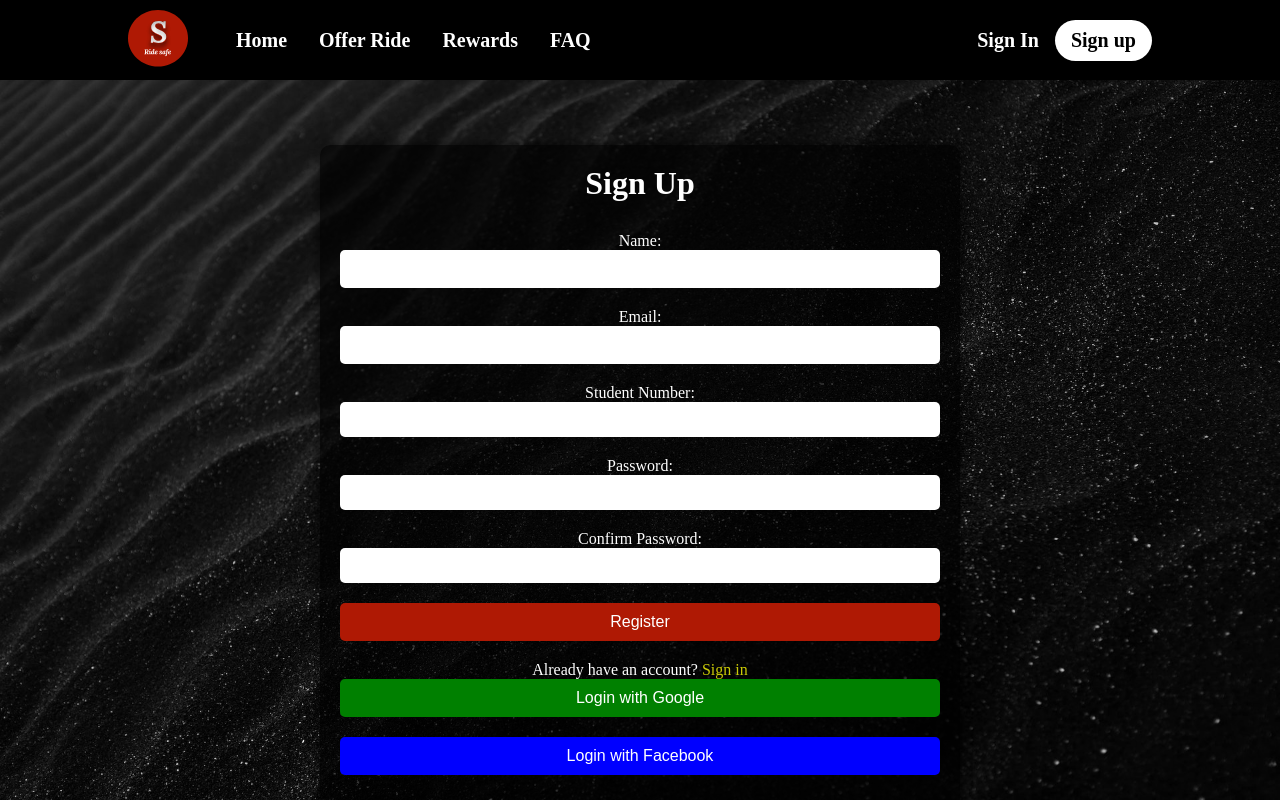
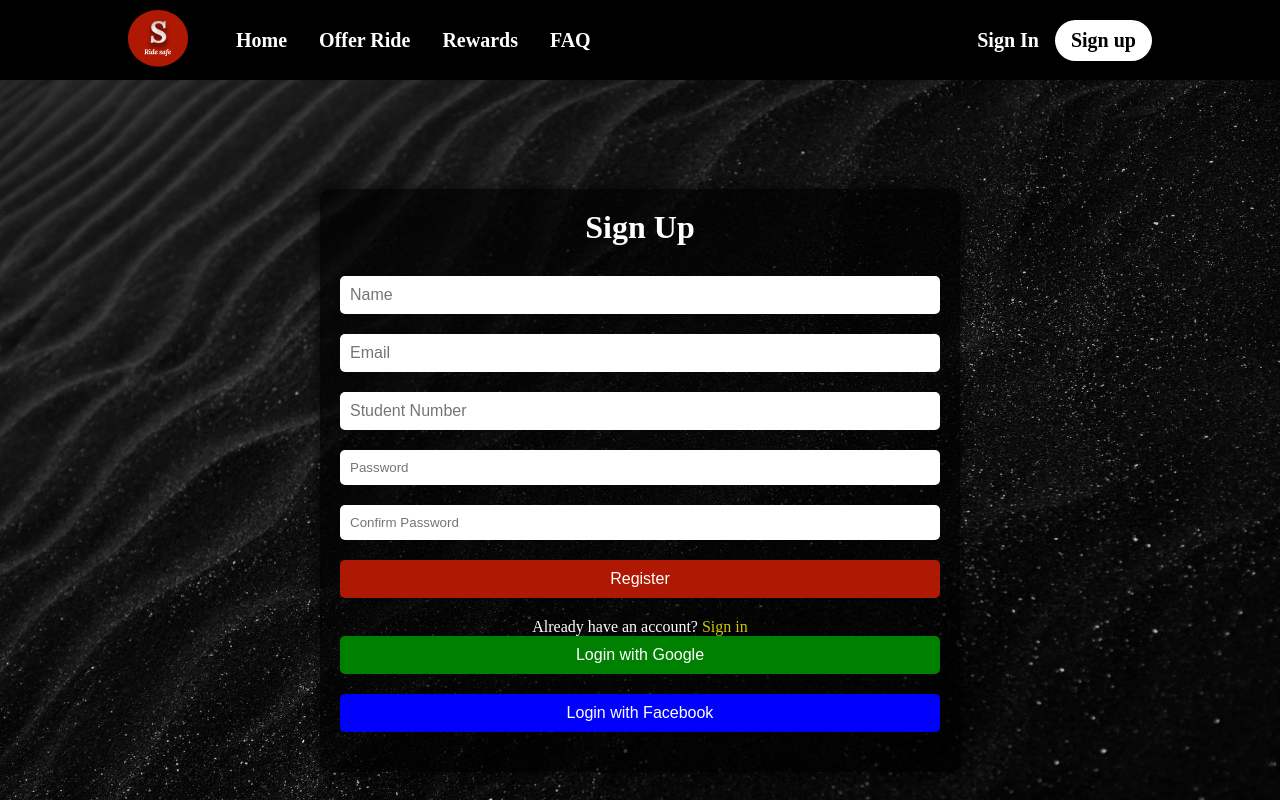
Before and after one commit to MariusBaldovin/Solent_Ride_Share, a React (Create React App) app: page /SignUp in a window 1280 px wide. Shown: the top 800 px of the page. Built offline with nearby package versions, Linux system fonts and the light colour scheme.

Commit message:
updades on error handling for input  in SignUp.js and  created  firebase.js

```diff
--- a/package.json
+++ b/package.json
@@ -6,6 +6,7 @@
     "@testing-library/jest-dom": "^5.17.0",
     "@testing-library/react": "^13.4.0",
     "@testing-library/user-event": "^13.5.0",
+    "firebase": "^10.3.1",
     "react": "^18.2.0",
     "react-dom": "^18.2.0",
     "react-icons": "^4.10.1",
--- a/src/components/signup/SignUp.css
+++ b/src/components/signup/SignUp.css
@@ -104,6 +104,22 @@ button.facebook:hover {
     color: blue;
 }
 
+.error {
+    color: #af1904;
+
+}
+
+.name-error {
+    position: relative;
+}
+
+.error {
+    position: absolute;
+    right: 10px;
+    top: 35%;
+    transform: translateY(-50%);
+}
+
 /* Add styles for tablet (e.g., iPad) */
 @media (max-width: 768px) {
     .signup-form {
--- a/src/components/signup/SignUp.js
+++ b/src/components/signup/SignUp.js
@@ -4,87 +4,200 @@ import "./SignUp.css";
 
 function SignUp() {
   const [name, setName] = useState("");
+  const [nameErrors, setNameErrors] = useState({});
   const [email, setEmail] = useState("");
+  const [emailErrors, setEmailErrors] = useState({});
   const [studentNumber, setStudentNumber] = useState("");
+  const [studentNumberErrors, setStudentNumberErrors] = useState({});
   const [password, setPassword] = useState("");
+  const [passwordErrors, setPasswordErrors] = useState({});
   const [confirmPassword, setConfirmPassword] = useState("");
+  const [confirmPasswordErrors, setConfirmPasswordErrors] = useState({});
 
   const [errors, setErrors] = useState({});
+
+  const handleNameChange = (e) => {
+    setName(e.target.value);
+
+    if (e.target.value.length < 3) {
+      setNameErrors({
+        minLength: "Name must be at least 3 characters",
+      });
+    } else {
+      setNameErrors({});
+    }
+  };
+
+  const handleEmailChange = (e) => {
+    setEmail(e.target.value);
+
+    if (!/\S+@\S+\.\S+/.test(e.target.value)) {
+      setEmailErrors({
+        invalid: "Invalid email address",
+      });
+    } else {
+      setEmailErrors({});
+    }
+  };
+
+  const handleStudentNumberChange = (e) => {
+    setStudentNumber(e.target.value);
+
+    if (!/^\d{8}$/.test(e.target.value)) {
+      setStudentNumberErrors({
+        invalid: "Student Number must be exactly 8 digits",
+      });
+    } else {
+      setStudentNumberErrors({});
+    }
+  };
+
+  const handlePasswordChange = (e) => {
+    setPassword(e.target.value);
+
+    if (e.target.value.length < 8) {
+      setPasswordErrors({
+        minLength: "Password must be minimum 8 characters",
+      });
+    } else {
+      setPasswordErrors({});
+    }
+  };
+
+  const handleConfirmPasswordChange = (e) => {
+    setConfirmPassword(e.target.value);
+
+    if (e.target.value != password) {
+      setConfirmPasswordErrors({
+        mismatch: "Passwords do not match",
+      });
+    } else {
+      setConfirmPasswordErrors({});
+    }
+  };
 
   const handleSubmit = (e) => {
     e.preventDefault();
 
     let errors = {};
+    //name validation
+    if (!name) {
+      errors.name = "Name is required";
+    } else if (name.length < 3) {
+      errors.name = "";
+    }
 
-    if (!name) errors.name = "Name is required";
-
+    // Email validation logic
     if (!email) {
       errors.email = "Email is required";
     } else if (!/\S+@\S+\.\S+/.test(email)) {
-      errors.email = "Email address is invalid";
+      errors.email = "";
     }
 
-    if (!password) errors.password = "Password is required";
-
-    if (password !== confirmPassword) {
-      errors.confirmPassword = "Passwords do not match";
+    // Student Number validation logic
+    if (!studentNumber) {
+      errors.studentNumber = "Student Number is required";
+    } else if (!/^\d{8}$/.test(studentNumber)) {
+      errors.studentNumber = "";
     }
 
-    if (Object.keys(errors).length > 0) {
+    // Password validation logic
+    if (!password) {
+      errors.password = "Password is required";
+    } else if (password.length < 8) {
+      errors.password = "";
+    }
+
+    // Confirm Password validation logic
+    if (!confirmPassword) {
+      errors.confirmPassword = "Confirm Password is required";
+    } else if (confirmPassword !== password) {
+      errors.confirmPassword = "";
+    }
+
     setErrors(errors);
-      return;
-    }
   };
 
   return (
     <div className="sign_up-body">
-      <form className="signup-form" onSubmit={handleSubmit}>
+      <form className="signup-form" onSubmit={handleSubmit} noValidate>
         <h1>Sign Up</h1>
 
         {errors.name && <p className="error">{errors.name}</p>}
-        <label>Name:</label>
+        <div className="name-error">
           <input
+            id="name-input"
             type="text"
-          className={errors.name ? "input-error" : ""}
+            placeholder="Name"
             value={name}
-          onChange={(e) => setName(e.target.value)}
+            onChange={handleNameChange}
+            className={nameErrors.minLength ? "input-error" : ""}
           />
+          {nameErrors.minLength && (
+            <p className="error">{nameErrors.minLength}</p>
+          )}
+        </div>
 
         {errors.email && <p className="error">{errors.email}</p>}
-        <label>Email:</label>
+        <div className="name-error">
           <input
+            id="email-input"
             type="email"
-          className={errors.email ? "input-error" : ""}
+            placeholder="Email"
             value={email}
-          onChange={(e) => setEmail(e.target.value)}
+            onChange={handleEmailChange}
+            className={emailErrors.invalid ? "input-error" : ""}
           />
+          {emailErrors.invalid && (
+            <p className="error">{emailErrors.invalid}</p>
+          )}
+        </div>
 
-        <label>Student Number:</label>
+        <div className="name-error">
           <input
-          type="number" // Set the type to "number"
-          className={errors.studentNumber ? "input-error" : ""}
+            id="studentNumber-input"
+            type="text"
+            placeholder="Student Number"
             value={studentNumber}
-          onChange={(e) => setStudentNumber(e.target.value)}
+            onChange={handleStudentNumberChange}
+            className={studentNumberErrors.invalid ? "input-error" : ""}
           />
+          {studentNumberErrors.invalid && (
+            <p className="error">{studentNumberErrors.invalid}</p>
+          )}
+        </div>
 
-        <label>Password:</label>
+        <div className="name-error">
           <input
+            id="password-input"
             type="password"
-          className={errors.password ? "input-error" : ""}
+            placeholder="Password"
             value={password}
-          onChange={(e) => setPassword(e.target.value)}
+            onChange={handlePasswordChange}
+            className={passwordErrors.minLength ? "input-error" : ""}
           />
+          {passwordErrors.minLength && (
+            <p className="error">{passwordErrors.minLength}</p>
+          )}
+        </div>
 
         {errors.confirmPassword && (
           <p className="error">{errors.confirmPassword}</p>
         )}
-        <label>Confirm Password:</label>
+
+        <div className="name-error">
           <input
+            id="confirmPassword-input"
             type="password"
-          className={errors.confirmPassword ? "input-error" : ""}
+            placeholder="Confirm Password"
             value={confirmPassword}
-          onChange={(e) => setConfirmPassword(e.target.value)}
+            onChange={handleConfirmPasswordChange}
+            className={confirmPasswordErrors.mismatch ? "input-error" : ""}
           />
+          {confirmPasswordErrors.mismatch && (
+            <p className="error">{confirmPasswordErrors.mismatch}</p>
+          )}
+        </div>
 
         <button type="submit">Register</button>
 
```
Also changed, not shown: src/components/firebase.js (added, +27 -0 lines), 2 other files (tests, documents, lock files or other folders). Lines whose indentation alone changed are shown as unchanged.
